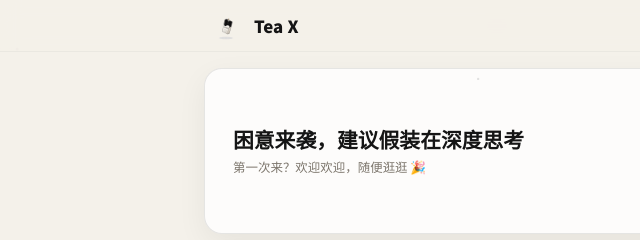
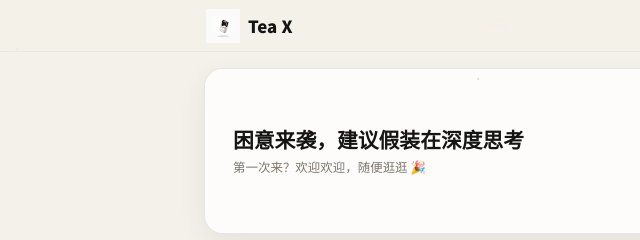
Before and after one commit to mrteax/mrteax.github.io, a plain HTML site: page portal.html in a window 1280 px wide. Shown: the top 240 px of the page, 0-640 px from the left. Drawn offline with Linux system fonts and the light colour scheme; no server answers.

```diff
--- a/css/home.css
+++ b/css/home.css
@@ -16,7 +16,7 @@ a{color:inherit;text-decoration:none}
 .brand{display:flex;align-items:center;gap:8px;font-weight:700;font-size:1.05rem}
 .brand-name{background:linear-gradient(135deg,var(--accent),var(--accent2,#d4a574));-webkit-background-clip:text;-webkit-text-fill-color:transparent;background-clip:text}
 .brand-icon{font-size:1.3rem;animation:float 3s ease-in-out infinite}
-img.brand-icon,img.brand-icon.site-mark{font-size:unset;animation:none;background:transparent;border:0;border-radius:0;box-shadow:none;filter:none;padding:0;height:2.5rem;width:auto;object-fit:contain;display:inline-block;vertical-align:middle}
+img.brand-icon,img.brand-icon.site-mark{font-size:unset;animation:none;background:transparent;border:0;border-radius:0;box-shadow:none;filter:none;padding:0;height:2.25rem;width:auto;object-fit:contain;display:inline-block;vertical-align:middle}
 .footer-brand-icon{margin-right:6px}
 .footer-brand{display:inline-flex;align-items:center}
 @keyframes float{0%,100%{transform:translateY(0)}50%{transform:translateY(-3px)}}
--- a/css/theme.css
+++ b/css/theme.css
@@ -205,7 +205,7 @@ img.site-mark,
 img.brand-icon,
 img.brand-icon.site-mark {
   display: inline-block;
-  height: 2.5rem;
+  height: 2.25rem;
   width: auto;
   border: 0;
   border-radius: 0;
@@ -497,5 +497,13 @@ code,
 }
 
 .nav-home, .footer-brand, .daily-label { display: inline-flex; align-items: center; gap: .42rem; }
+.nav-home img.site-mark,
+.nav-home img.brand-icon,
+.brand img.site-mark,
+.brand img.brand-icon {
+  height: 34px !important;
+  width: auto !important;
+  flex: 0 0 auto;
+}
 .footer-theme-mark { margin-right: 0; }
 .theme-emoji, .tool-icon { align-self: center; }
--- a/js/theme-icons.js
+++ b/js/theme-icons.js
@@ -1,5 +1,6 @@
 (() => {
   const PACK_FAVICON = '/pack-preview.png';
+  const PACK_LOGO = '/pack-preview.svg';
   const PACK_ALT = 'Beside Me 烟盒';
   const PAGE_ICONS = {
     portal: '⌂', health: '♡', tools: '⚙', games: '♟', cocktails: '♧',
@@ -33,7 +34,7 @@
   function makePackIcon(cls = 'site-mark') {
     const img = document.createElement('img');
     img.className = cls;
-    img.src = PACK_FAVICON;
+    img.src = PACK_LOGO;
     img.alt = '';
     img.setAttribute('aria-hidden', 'true');
     img.decoding = 'async';
@@ -65,7 +66,7 @@
     document.querySelectorAll('.brand-icon').forEach(el => {
       if (el.tagName.toLowerCase() === 'img') {
         el.classList.add('site-mark');
-        el.src = PACK_FAVICON;
+        el.src = PACK_LOGO;
         el.alt = el.alt || PACK_ALT;
         el.removeAttribute('style');
         return;
```
